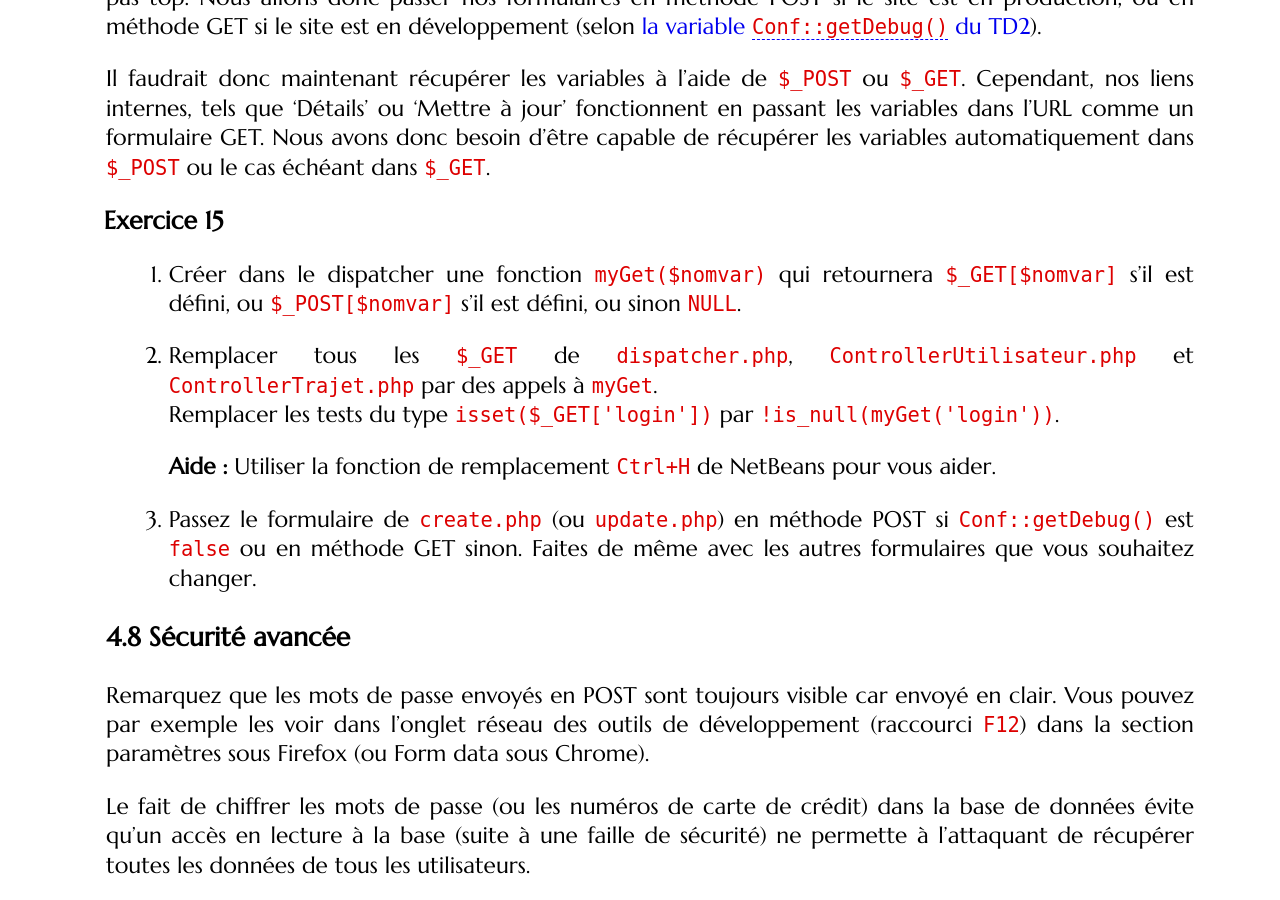
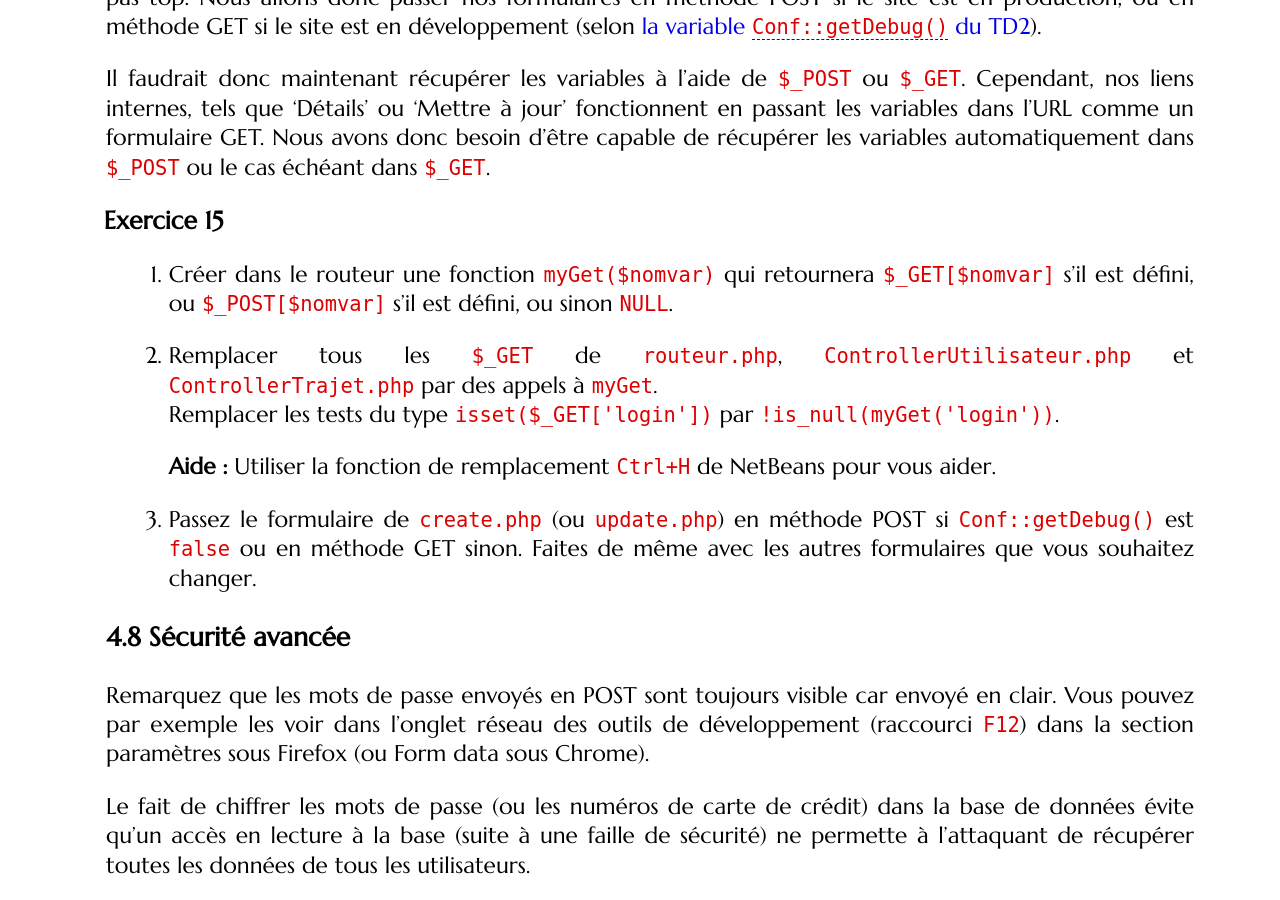
Before and after one commit to romainlebreton/R3.01-DeveloppementWeb, a Jekyll site: the page built from tutorials/tutorial8.md, in a window 1280 px wide and 900 px high, scrolled down 9654 px. Built offline with Jekyll 4.4.1, drawn with Linux system fonts in a browser that asks for light colours; some web fonts are replaced.

Commit message:
dispatcher -> routeur

```diff
--- a/tutorials/tutorial8.md
+++ b/tutorials/tutorial8.md
@@ -491,11 +491,11 @@ avons donc besoin d'être capable de récupérer les variables automatiquement d
 
 <div class="exercise">
 
-1. Créer dans le dispatcher une fonction `myGet($nomvar)` qui retournera
+1. Créer dans le routeur une fonction `myGet($nomvar)` qui retournera
    `$_GET[$nomvar]` s'il est défini, ou `$_POST[$nomvar]` s'il est défini, ou
    sinon `NULL`.
 
-1. Remplacer tous les `$_GET` de `dispatcher.php`, `ControllerUtilisateur.php`
+1. Remplacer tous les `$_GET` de `routeur.php`, `ControllerUtilisateur.php`
 et `ControllerTrajet.php` par des appels à `myGet`.
 Remplacer les tests du type `isset($_GET['login'])` par `!is_null(myGet('login'))`.
 
```
